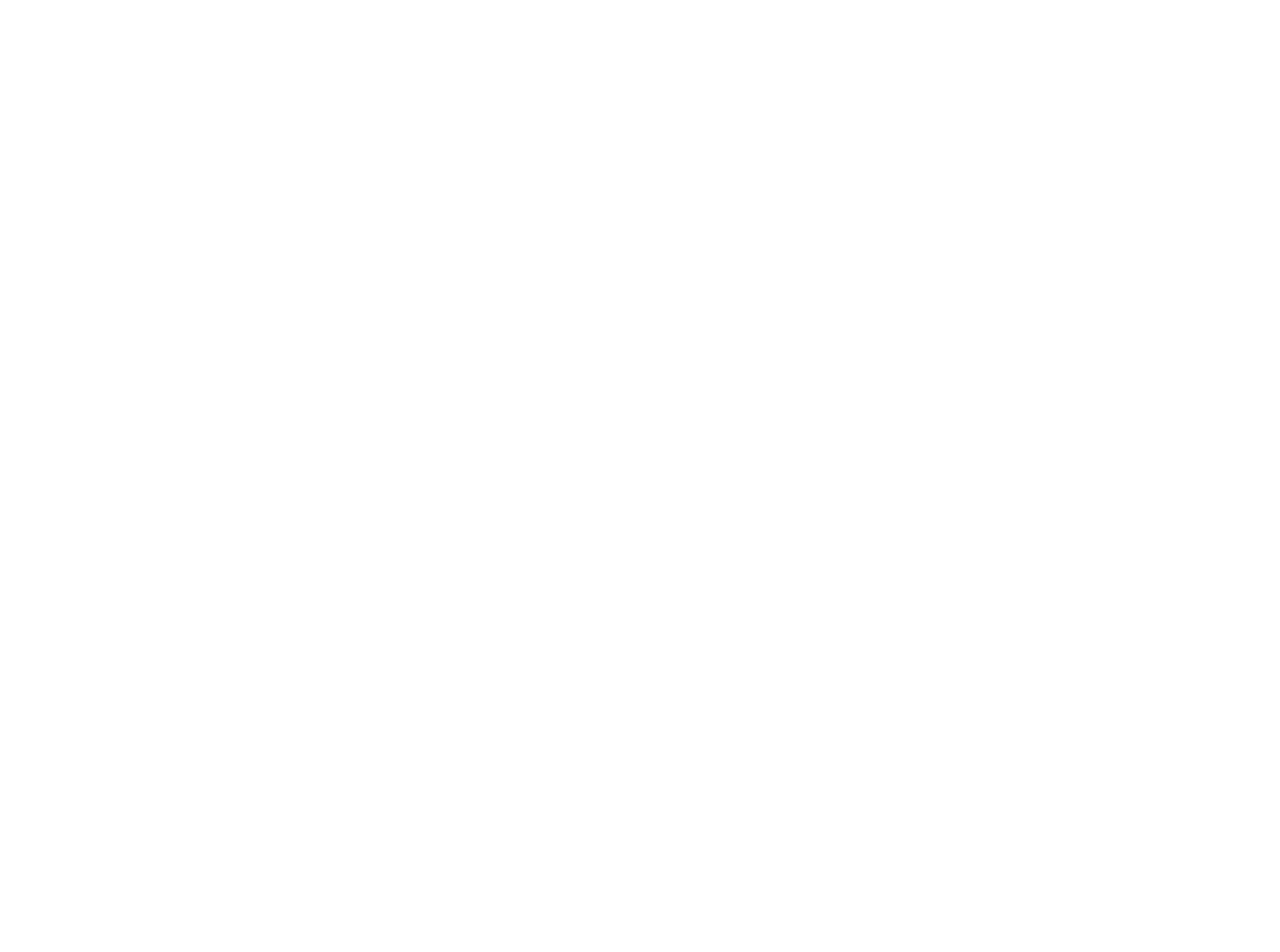
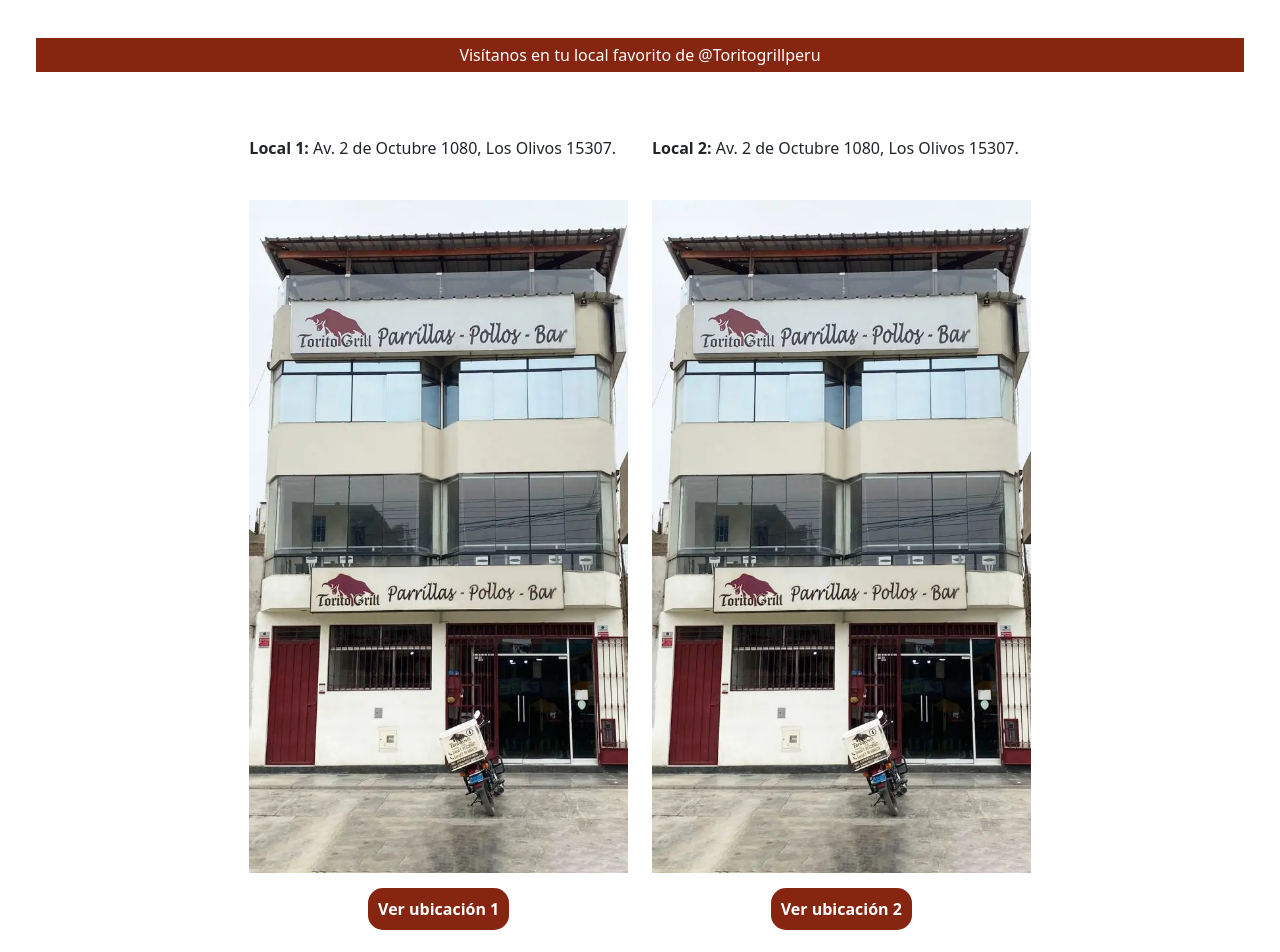
Before and after one commit to MarxAlonso/ToritoGrill-React, a React (Vite) app: page /locales in a window 1280 px wide. Before the commit this address had no page. Shown: the part 100-1052 px from the top of the page. Before the commit the page ends 800 px from the top, so only its background shows below. Built offline with nearby package versions, Linux system fonts and the light colour scheme.

Commit message:
Añadiendo y finalizando el apartado Locales

```diff
--- a/src/App.tsx
+++ b/src/App.tsx
@@ -5,6 +5,7 @@
 import { ServiciosPage } from './pages/ServiciosPage/ServiciosPage'
 import { CartaPage } from './pages/CartaPage/CartaPage'
 import { TerminosCondicionesPage } from './pages/TerminosCondicionesPage/TerminosCondicionesPage'
+import { LocalesPage } from './pages/LocalesPage/LocalesPage'
 function App() {
   return (
     <>
@@ -14,6 +15,7 @@
         <Route path="servicios" element={<ServiciosPage />} />
         <Route path="carta" element={<CartaPage />} />
         <Route path="terminos-condiciones" element={<TerminosCondicionesPage />} />
+        <Route path="locales" element={<LocalesPage />} />
       </Routes>
     </>
   )
--- /dev/null
+++ b/src/components/Locales/Locales.tsx
@@ -0,0 +1,60 @@
+export const Locales = () => {
+  return (
+    <div className="container-fluid p-5" style={{ marginBottom: "-15px" }}>
+      <div
+        className="row justify-content-center"
+        style={{ textAlign: "center", marginTop: 10 }}
+      >
+        <p style={{ backgroundColor: "#862510", color: "white", padding: 5 }}>
+          Visítanos en tu local favorito de @Toritogrillperu
+        </p>
+      </div>
+      <div className="row justify-content-center">
+        <div className="col-md-4 py-md-5 local1">
+          <p>
+            <b>Local 1:</b> Av. 2 de Octubre 1080, Los Olivos 15307.
+          </p>
+          <br />
+          <div className="text-center">
+            <img
+              src="/src/assets/img/local1.webp"
+              alt="Local 1"
+              className="img-fluid"
+            />
+            <br />
+            <br />
+            <a
+              className="enlace-direccion"
+              href="https://www.google.com/maps/place/Torito+Grill/@-11.9481725,-77.0804434,17z/data=!3m1!4b1!4m6!3m5!1s0x9105d1e0c3b920e9:0x3e6f10a580e88b79!8m2!3d-11.9481725!4d-77.0778685!16s%2Fg%2F11c6lvk_0g?authuser=0&entry=ttu"
+              target="_blank"
+            >
+              Ver ubicación 1
+            </a>
+          </div>
+        </div>
+        <div className="col-md-4 py-md-5 local2">
+          <p>
+            <b>Local 2:</b> Av. 2 de Octubre 1080, Los Olivos 15307.
+          </p>
+          <br />
+          <div className="text-center">
+            <img
+              src="/src/assets/img/local2.webp"
+              alt="Local 2"
+              className="img-fluid"
+            />
+            <br />
+            <br />
+            <a
+              className="enlace-direccion"
+              href="https://www.google.com/maps/place/Torillo+Grill+nuevo+local/@-11.9470599,-77.0776137,20z/data=!4m14!1m7!3m6!1s0x9105d1e0c3b920e9:0x3e6f10a580e88b79!2sTorito+Grill!8m2!3d-11.9481725!4d-77.0778685!16s%2Fg%2F11c6lvk_0g!3m5!1s0x9105d136499f319b:0xe513255a50ff9710!8m2!3d-11.9471994!4d-77.0767655!16s%2Fg%2F11h75vwncg?authuser=0&entry=ttu"
+              target="_blank"
+            >
+              Ver ubicación 2
+            </a>
+          </div>
+        </div>
+      </div>
+    </div>
+  );
+};
--- /dev/null
+++ b/src/pages/LocalesPage/LocalesPage.tsx
@@ -0,0 +1,15 @@
+import { Footer } from "../../components/Footer/Footer"
+import { Header } from "../../components/Header/Header"
+import { Locales } from "../../components/Locales/Locales"
+import { NosotrosThree } from "../../components/Nosotros/Nosotros"
+
+export const LocalesPage = () =>{
+    return(
+        <>
+        <Header />
+        <Locales />
+        <NosotrosThree />
+        <Footer />
+        </>
+    )
+}
```
